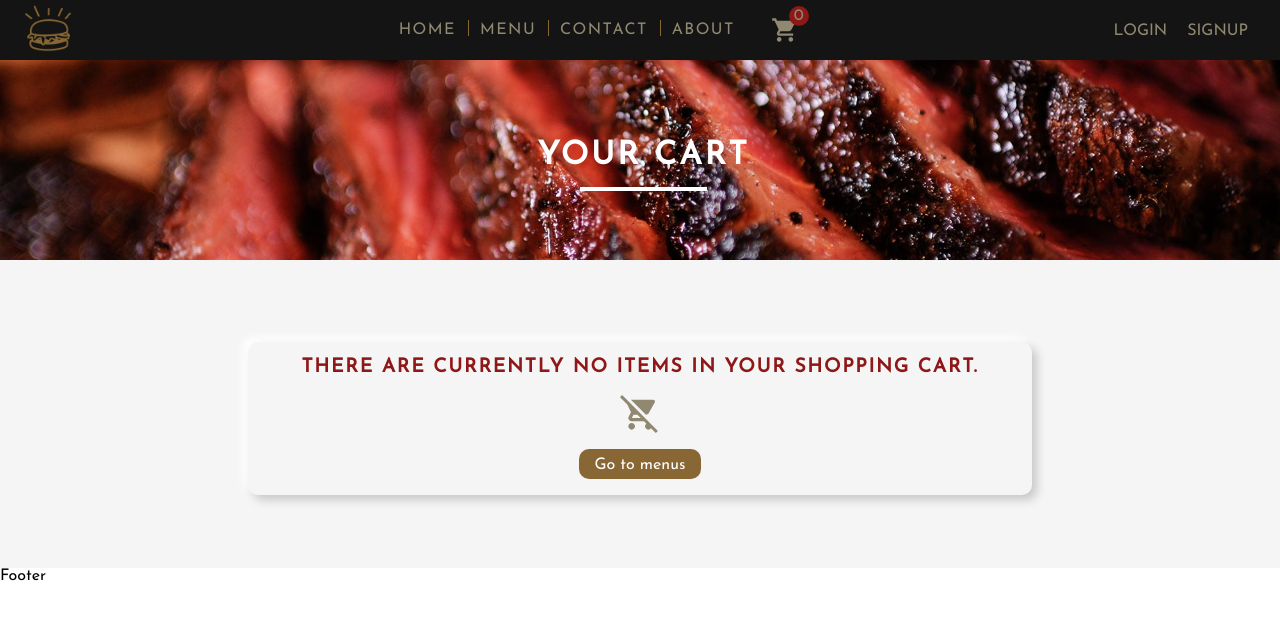
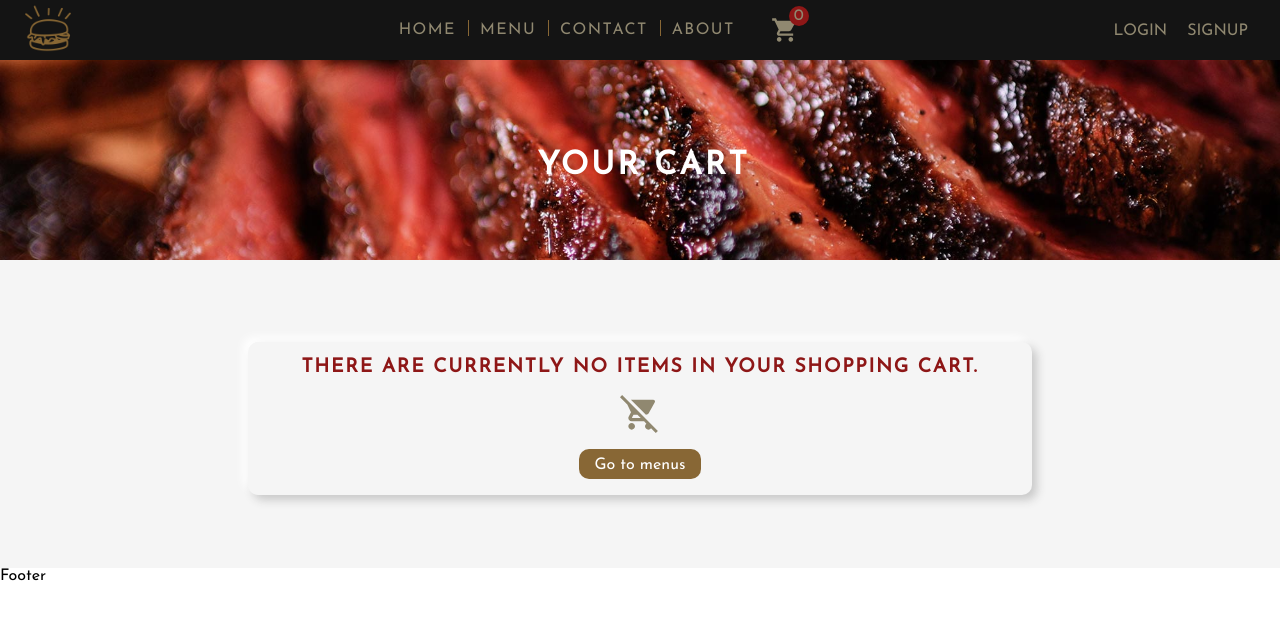
Before and after one commit to AkosCzifra/gerczi-frontend, a React (Create React App) app: page /cart in a window 1280 px wide. Shown: the top 620 px of the page. Built offline with nearby package versions, Linux system fonts and the light colour scheme.

Commit message:
refactored cart title

```diff
--- a/src/pages/cart/Cart.js
+++ b/src/pages/cart/Cart.js
@@ -9,22 +9,13 @@ import EmptyCart from '../../components/empty-cart/EmptyCart';
 
 const CartTitle = styled.h1`
   position: absolute;
-  top: 40%;
+  top: 45%;
   left: 25%;
   color: white;
   font-size: 1.8rem;
   font-weight: bold;
   text-transform: uppercase;
   letter-spacing: 0.09em;
-
-  &::after {
-    content: '';
-    display: block;
-    margin: 0 auto;
-    width: 60%;
-    padding-top: 15px;
-    border-bottom: 4px solid white;
-  }
 
   @media (min-width: 450px) {
     left: 30%;
@@ -54,14 +45,9 @@ const ItemsContainer = styled.div`
 
 const Cart = () => {
   const [cartProducts, setCartProducts] = useState([]);
-  const {
-    cart,
-    increment,
-    decrement,
-    remove,
-    getSumQuantity,
-    getSumPrice,
-  } = useContext(CartContext);
+  const { cart, increment, decrement, remove, getSumQuantity, getSumPrice } = useContext(
+    CartContext
+  );
 
   useEffect(() => {
     const cartContext = cart;
@@ -90,21 +76,14 @@ const Cart = () => {
             />
           ))}
         </ItemsContainer>
-        <CartSummaryCard
-          sumQuantity={getSumQuantity()}
-          sumPrice={getSumPrice()}
-        />
+        <CartSummaryCard sumQuantity={getSumQuantity()} sumPrice={getSumPrice()} />
       </React.Fragment>
     );
   }
 
   return (
     <React.Fragment>
-      <PageCover
-        height="200px"
-        image="/images/cart_cover.jpg"
-        positionY="center"
-      >
+      <PageCover height="200px" image="/images/cart_cover.jpg" positionY="center">
         <CartTitle>Your cart</CartTitle>
       </PageCover>
       {renderCart}
```
